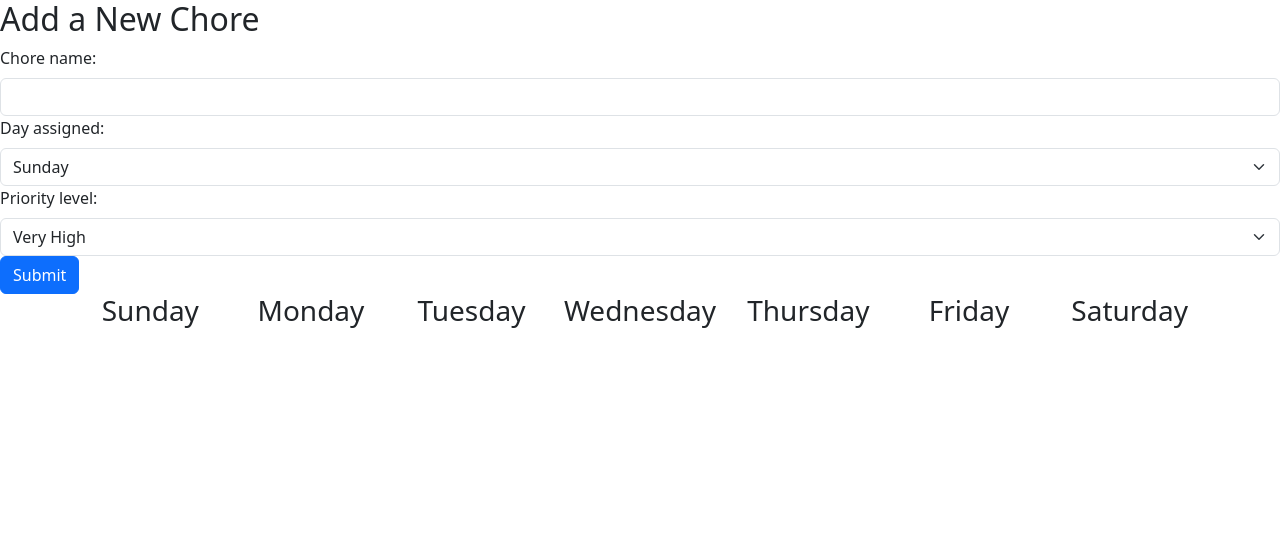
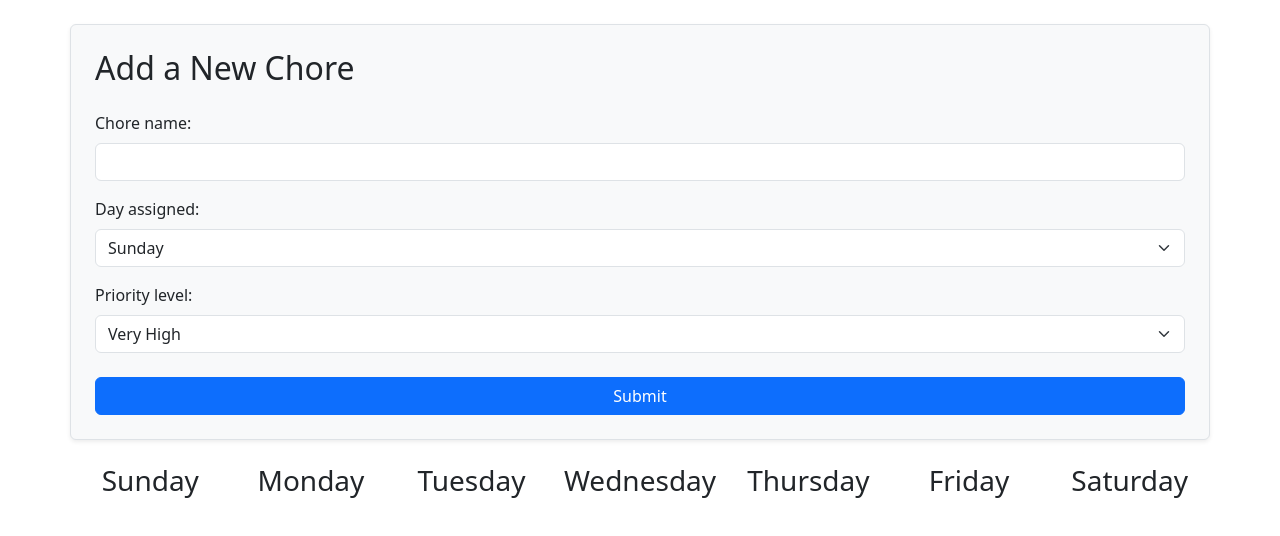
Before and after one commit to ekanarek/chore-tracker, a plain HTML site: page index.html in a window 1280 px wide. Drawn offline with nearby package versions, Linux system fonts and the light colour scheme; no server answers.

Commit message:
Style add chore form

```diff
--- a/index.html
+++ b/index.html
@@ -14,13 +14,13 @@
     />
   </head>
   <body>
-    <form id="new-chore-form">
-      <h2>Add a New Chore</h2>
-      <div>
+    <form id="new-chore-form" class="container my-4 p-4 border rounded shadow-sm bg-light">
+      <h2 class="mb-4">Add a New Chore</h2>
+      <div class="mb-3">
         <label for="nameInput" class="form-label">Chore name:</label>
         <input type="text" id="nameInput" class="form-control" />
       </div>
-      <div>
+      <div class="mb-3">
         <label for="dayInput" class="form-label">Day assigned:</label>
         <select id="dayInput" class="form-select">
           <option value="Sunday">Sunday</option>
@@ -32,7 +32,7 @@
           <option value="Saturday">Saturday</option>
         </select>
       </div>
-      <div>
+      <div class="mb-4">
         <label for="priorityInput" class="form-label">Priority level:</label>
         <select id="priorityInput" class="form-select">
           <option value="Very High">Very High</option>
@@ -42,7 +42,7 @@
           <option value="Very Low">Very Low</option>
         </select>
       </div>
-      <button type="submit" class="btn btn-primary">Submit</button>
+      <button type="submit" class="btn btn-primary w-100">Submit</button>
     </form>
     <div class="container text-center">
       <div class="row align-items-start">
```
